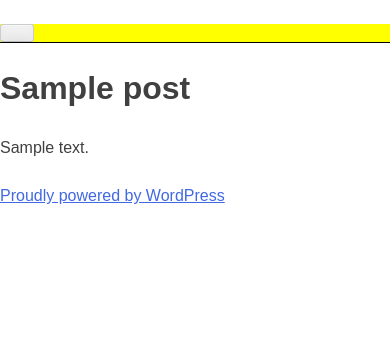
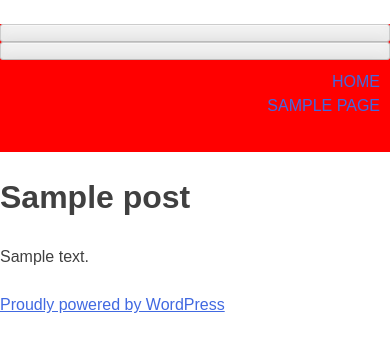
Before and after one commit to redacademy/play-winter-2018, a WordPress theme: template themes/integrate-play/page.php in a window 390 px wide. Shown: the top 352 px of the page. Run offline with PHP 8.4 and a stand-in for WordPress, Linux system fonts and the light colour scheme; the site name, menu and one post (Sample post) are stand-ins, and other content is empty; some libraries are stand-ins or nearby versions.

Commit message:
Added mobile header php tags

```diff
--- a/themes/integrate-play/header.php
+++ b/themes/integrate-play/header.php
@@ -12,6 +12,8 @@
 		<meta name="viewport" content="width=device-width, initial-scale=1">
 		<link rel="profile" href="http://gmpg.org/xfn/11">
 		<link rel="pingback" href="<?php bloginfo( 'pingback_url' ); ?>">
+		<link href="dist/hamburgers.css" rel="stylesheet">
+
 
 	<?php wp_head(); ?>
 	</head>
@@ -28,7 +30,21 @@
 
 				<nav id="site-navigation" class="main-navigation" role="navigation">
 					<button class="menu-toggle" aria-controls="primary-menu" aria-expanded="false"><?php esc_html( 'Primary Menu' ); ?></button>
-					<?php wp_nav_menu( array( 'theme_location' => 'primary', 'menu_id' => 'primary-menu' ) ); ?>
+
+
+
+
+
+							<button class="hamburger hamburger--elastic" type="button" aria-label="Menu" aria-controls="navigation">
+  							<span class="hamburger-box">
+									<span class="hamburger-inner"></span>
+								</span>
+							</button>
+							<nav id="navigation">
+								<?php wp_nav_menu( array( 'theme_location' => 'primary', 'menu_id' => 'primary-menu' ) ); ?>
+							</nav>
+
+
 				</nav><!-- #site-navigation -->
 			</header><!-- #masthead -->
 
--- a/themes/integrate-play/package.json
+++ b/themes/integrate-play/package.json
@@ -3,7 +3,9 @@
   "version": "1.0.0",
   "description": " WordPress theme for Integrate Play.",
   "main": "gulpfile.js",
-  "dependencies": {},
+  "dependencies": {
+    "hamburgers": "^0.9.3"
+  },
   "devDependencies": {
     "browser-sync": "^2.23.6",
     "gulp": "^4.0.0",
--- a/themes/integrate-play/sass/_navigation.scss
+++ b/themes/integrate-play/sass/_navigation.scss
@@ -6,7 +6,6 @@
 
 a {
 	color: $color__link;
-
 	&:visited {
 		color: $color__link-visited;
 	}
@@ -29,89 +28,52 @@ a {
 .main-navigation {
 	clear: both;
 	display: flex;
+	flex-direction: column;
 	width: 100%;
-	border-bottom: 1px solid black;
-	background-color: yellow;
-
-
-	ul {
-		display: none;
-		list-style: none;
-		margin: 0;
-		padding-left: 0;
-
-		ul {
-			box-shadow: 0 3px 3px rgba(0, 0, 0, 0.2);
-			float: left;
-			position: absolute;
-			top: $base__space-unit;
-			left: -999rem;
-			z-index: 99999;
-
-			ul {
-				left: -999rem;
-				top: 0;
-			}
-
-			li {
-				&:hover > ul,
-				&.focus > ul {
-					left: 100%;
-				}
-			}
-
-			a {
-				width: 200px;
-			}
-
-			:hover > a,
-			.focus > a {
-			}
-
-			a:hover,
-			a.focus {
-			}
-		}
-
-		li:hover > ul,
-		li.focus > ul {
-			left: auto;
-		}
+	background-color: red;
+	.menu {
+		display: flex;
+		flex-direction: column;
+		align-items: flex-end;
+		padding: 10px;
 	}
-	li {
-		float: left;
-		position: relative;
-
-		&:hover > a,
-		&.focus > a {
-		}
-	}
-	a {
-		display: block;
+	a{
+		color:rgba(255,255,255,0.3),rgba(25,10,107,1);
 		text-decoration: none;
 	}
-
-	.current_page_item > a,
-	.current-menu-item > a,
-	.current_page_ancestor > a {
+	ul{
+		list-style: none;
+		text-transform: uppercase;
 	}
 }
 
+/* Small menu. */
+
+.menu-toggle,
+.main-navigation.toggled ul {
+	display: block;
+}
+
+@media screen and (min-width: 768px) {
+	.menu-toggle {
+		display: none;
+	}
+	.main-navigation ul {
+		display: block;
+	}
+}
 
 .comment-navigation,
 .posts-navigation,
 .post-navigation {
-
 	.site-main & {
 		margin: 0 0 $base__space-unit;
 		overflow: hidden;
 	}
-
 	.nav-previous {
 		float: left;
 		width: 50%;
 	}
-
 	.nav-next {
 		float: right;
 		text-align: right;
--- a/themes/integrate-play/style.css
+++ b/themes/integrate-play/style.css
@@ -432,39 +432,41 @@ a {
   display: -webkit-box;
   display: -ms-flexbox;
   display: flex;
+  -webkit-box-orient: vertical;
+  -webkit-box-direction: normal;
+      -ms-flex-direction: column;
+          flex-direction: column;
   width: 100%;
-  border-bottom: 1px solid black;
-  background-color: yellow; }
+  background-color: red; }
+  .main-navigation .menu {
+    display: -webkit-box;
+    display: -ms-flexbox;
+    display: flex;
+    -webkit-box-orient: vertical;
+    -webkit-box-direction: normal;
+        -ms-flex-direction: column;
+            flex-direction: column;
+    -webkit-box-align: end;
+        -ms-flex-align: end;
+            align-items: flex-end;
+    padding: 10px; }
+  .main-navigation a {
+    color: rgba(255, 255, 255, 0.3), #190a6b;
+    text-decoration: none; }
   .main-navigation ul {
-    display: none;
     list-style: none;
-    margin: 0;
-    padding-left: 0; }
-    .main-navigation ul ul {
-      -webkit-box-shadow: 0 3px 3px rgba(0, 0, 0, 0.2);
-              box-shadow: 0 3px 3px rgba(0, 0, 0, 0.2);
-      float: left;
-      position: absolute;
-      top: 1.5rem;
-      left: -999rem;
-      z-index: 99999; }
-      .main-navigation ul ul ul {
-        left: -999rem;
-        top: 0; }
-      .main-navigation ul ul li:hover > ul,
-      .main-navigation ul ul li.focus > ul {
-        left: 100%; }
-      .main-navigation ul ul a {
-        width: 200px; }
-    .main-navigation ul li:hover > ul,
-    .main-navigation ul li.focus > ul {
-      left: auto; }
-  .main-navigation li {
-    float: left;
-    position: relative; }
-  .main-navigation a {
-    display: block;
-    text-decoration: none; }
+    text-transform: uppercase; }
+
+/* Small menu. */
+.menu-toggle,
+.main-navigation.toggled ul {
+  display: block; }
+
+@media screen and (min-width: 768px) {
+  .menu-toggle {
+    display: none; }
+  .main-navigation ul {
+    display: block; } }
 
 .site-main .comment-navigation, .site-main
 .posts-navigation, .site-main
```
Also changed, not shown: themes/integrate-play/package-lock.json.
